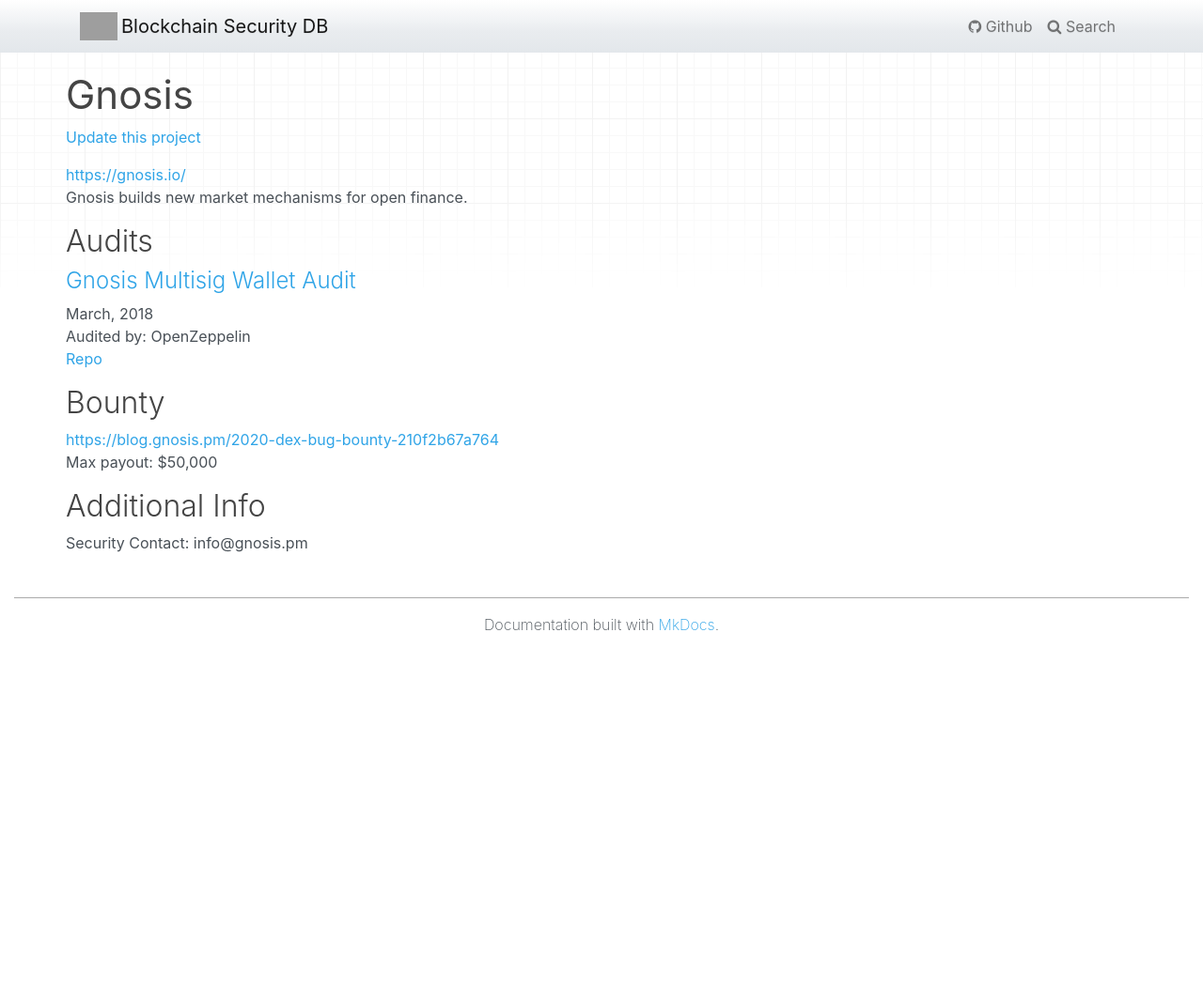
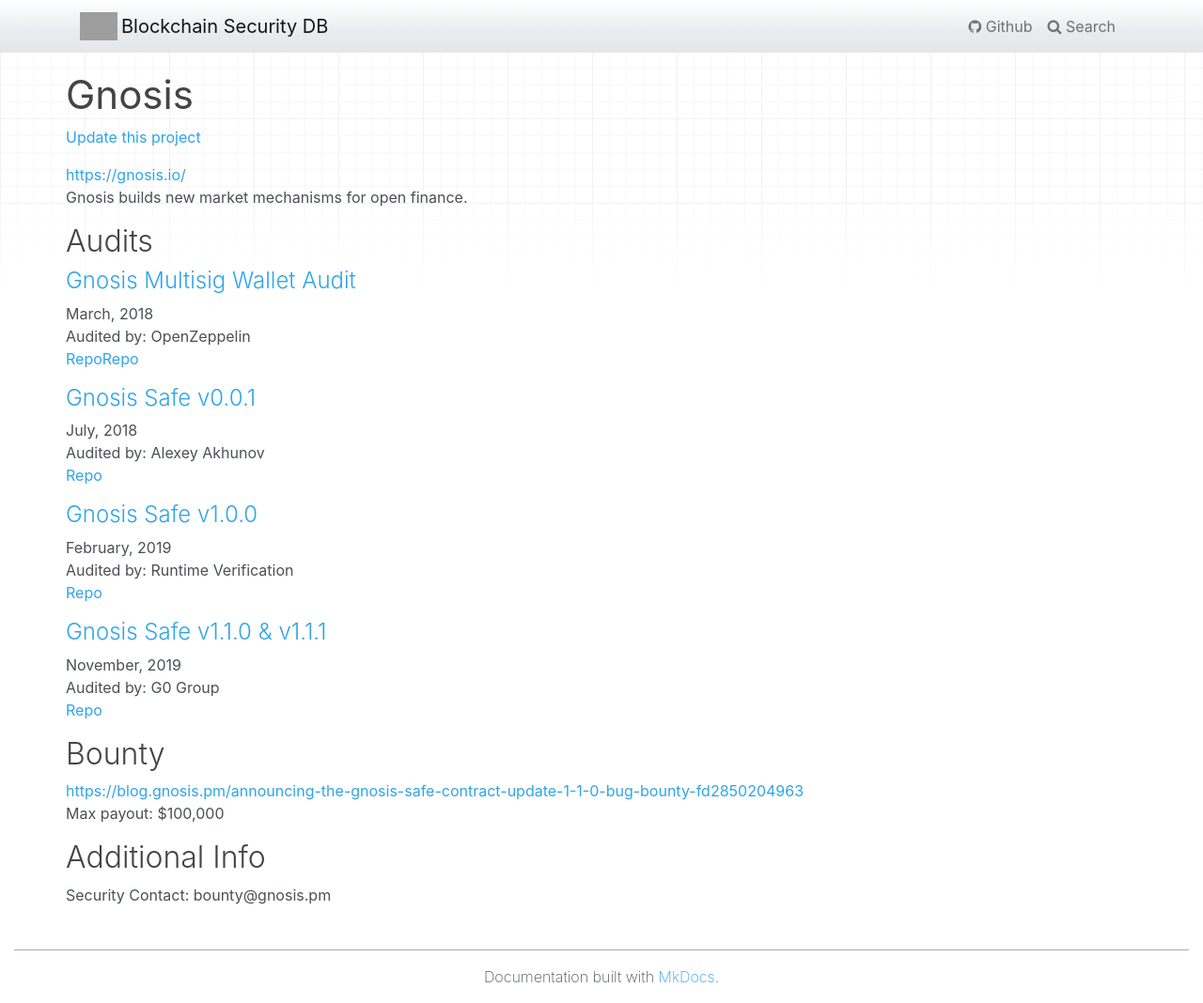
Before and after one commit to Consensys/blockchainSecurityDB, an MkDocs documentation site: the page built from docs/projects/gnosis.md, in a window 1280 px wide and 1068 px high. Shown: the whole window at 94% size. Built offline with MkDocs 1.6.1, drawn with Linux system fonts in a browser that asks for light colours; grey boxes are pictures that could not be loaded.

Commit message:
Update Gnosis

```diff
--- a/docs/projects/gnosis.md
+++ b/docs/projects/gnosis.md
@@ -15,17 +15,41 @@ Gnosis builds new market mechanisms for open finance.
 
 March, 2018<br>
 Audited by: OpenZeppelin<br>
-[Repo](https://github.com/maraoz/MultiSigWallet/tree/585863178330d3c64855d596caba2b7f3271a423)
+[Repo](https://github.com/maraoz/MultiSigWallet/tree/585863178330d3c64855d596caba2b7f3271a423)[Repo](https://github.com/gnosis/MultiSigWallet/tree/master/contracts)
+
+
+
+#### [Gnosis Safe v0.0.1](https://github.com/gnosis/safe-contracts/blob/development/docs/alexey_audit.md)
+
+July, 2018<br>
+Audited by: Alexey Akhunov<br>
+[Repo](https://github.com/gnosis/safe-contracts/commit/e0575ce68b1f38b6088898b00ac7615dee51100f)
+
+
+
+#### [Gnosis Safe v1.0.0](https://github.com/gnosis/safe-contracts/blob/v1.1.1/docs/Gnosis_Safe_Formal_Verification_Report_1_0_0.pdf)
+
+February, 2019<br>
+Audited by: Runtime Verification<br>
+[Repo](https://github.com/gnosis/safe-contracts/commit/703dde2ea9882a35762146844d5cfbeeec73e36f)
+
+
+
+#### [Gnosis Safe v1.1.0 & v1.1.1](https://github.com/gnosis/safe-contracts/blob/v1.1.1/docs/audit_1_1_1.md)
+
+November, 2019<br>
+Audited by: G0 Group<br>
+[Repo](https://github.com/gnosis/safe-contracts/commit/2df0b2e0ad5d0f7ab5423e7f5baa72b2456d32ae)
 
 
 
 
 ## Bounty
 
-[https://blog.gnosis.pm/2020-dex-bug-bounty-210f2b67a764](https://blog.gnosis.pm/2020-dex-bug-bounty-210f2b67a764)<br>
-Max payout: $50,000
+[https://blog.gnosis.pm/announcing-the-gnosis-safe-contract-update-1-1-0-bug-bounty-fd2850204963](https://blog.gnosis.pm/announcing-the-gnosis-safe-contract-update-1-1-0-bug-bounty-fd2850204963)<br>
+Max payout: $100,000
 
 
 ## Additional Info
 
-Security Contact: info@gnosis.pm
+Security Contact: bounty@gnosis.pm
```
Also changed, not shown: docs/index.md (+1 -1 lines), 1 other file.
